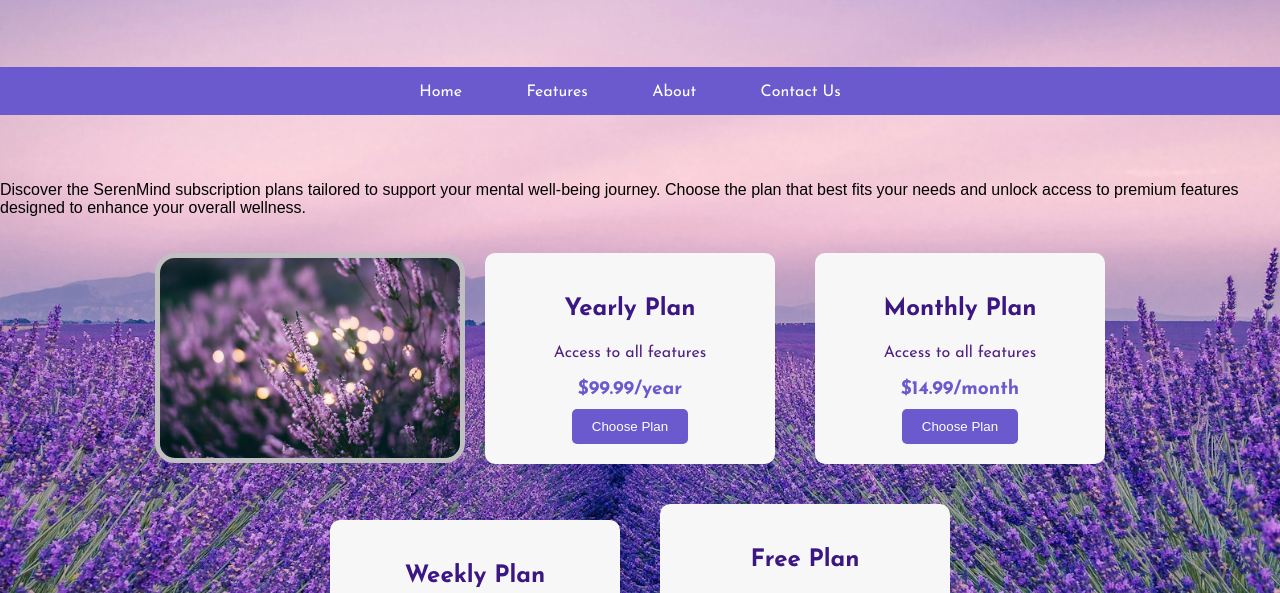
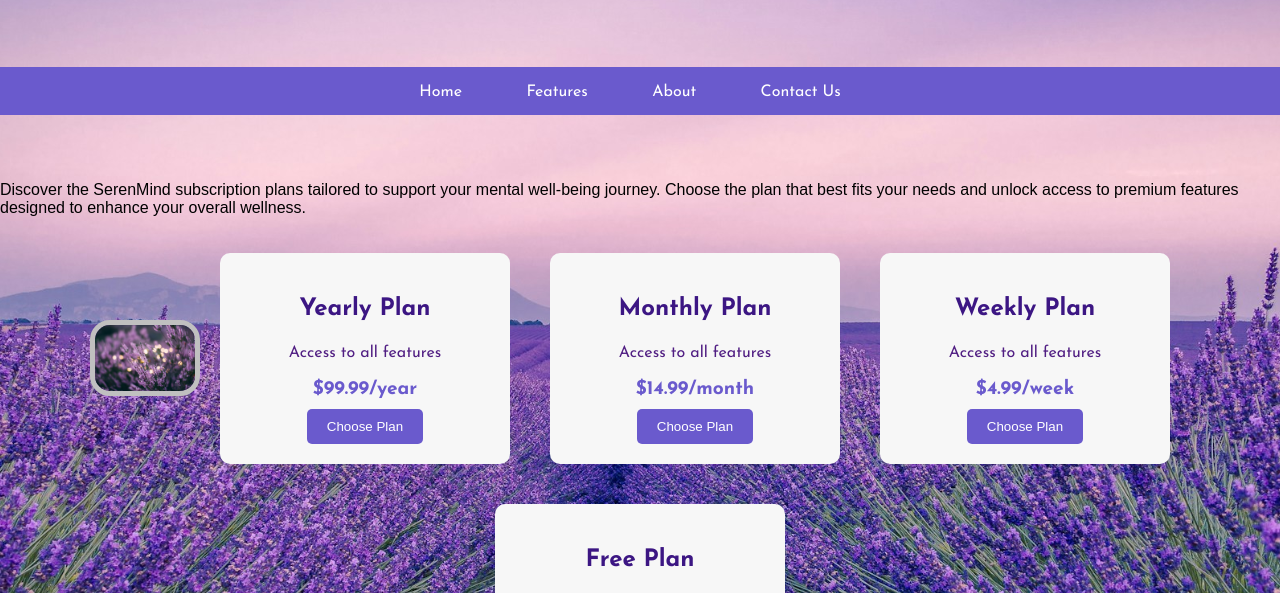
Before and after one commit to fenmur/fenrisserenmind, a plain HTML site: page index3.html in a window 1280 px wide. Shown: the part 171-764 px from the top of the page. Drawn offline with Linux system fonts and the light colour scheme; files whose address does not match are found by name.

Commit message:
Update image in css3.css

```diff
--- a/styles/css3.css
+++ b/styles/css3.css
@@ -46,8 +46,8 @@
 /* Plans Section */
 
 .plans-section img {
-    width: 300px;
-    height: auto;
+    width: 100px;
+    height: 100;
     margin-top: 20px;
     margin-bottom: 20px;
     display: block;
```
